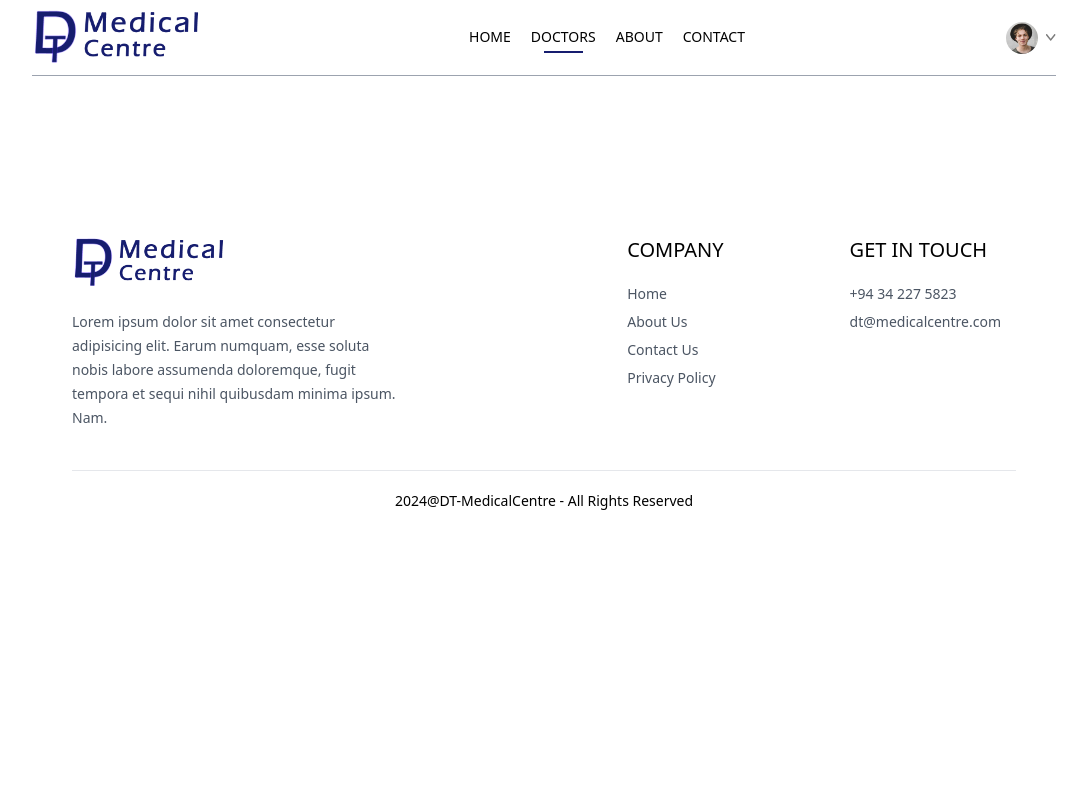
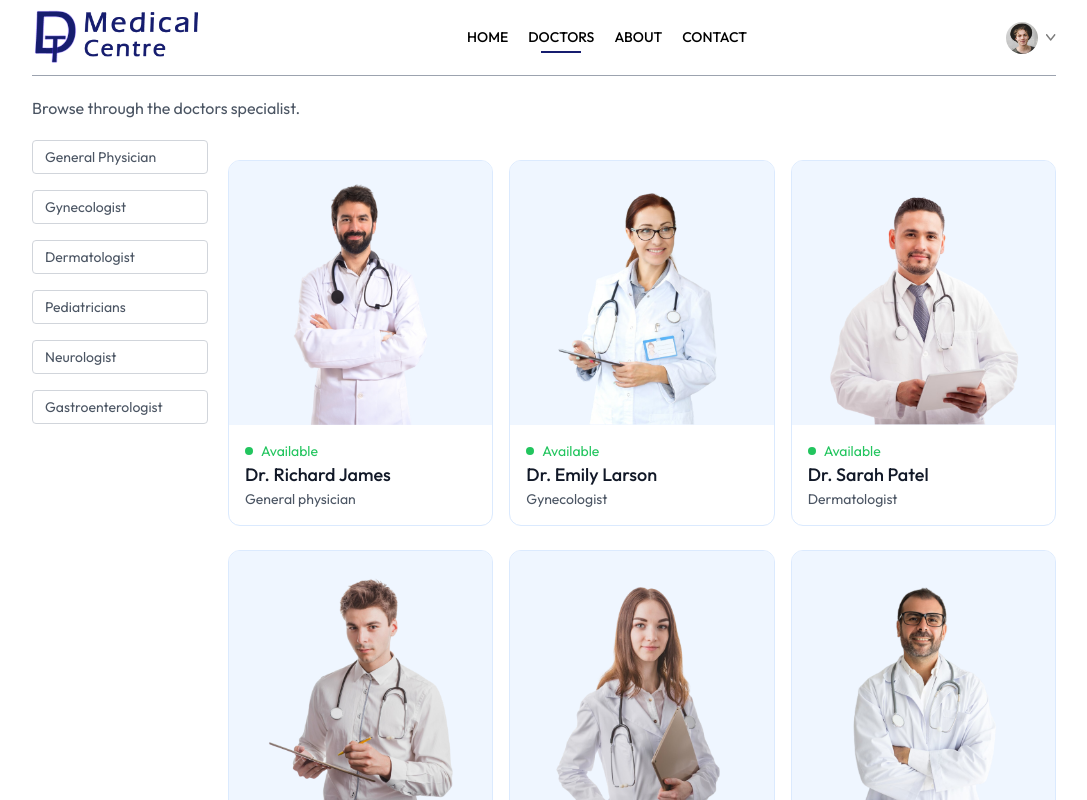
Before and after one commit to asjadahamed77/DT-Medical-Centre, a React (Create React App) app in the folder frontend/: page /doctors in a window 1280 px wide. Shown: the top 800 px of the page, without its empty margins (96-1183 px from the left). Built offline with nearby package versions, Linux system fonts and the light colour scheme.

Commit message:
Created Doctors Page

```diff
--- a/frontend/src/assets/assets.js
+++ b/frontend/src/assets/assets.js
@@ -132,7 +132,7 @@
         _id: 'doc4',
         name: 'Dr. Christopher Lee',
         image: doc4,
-        speciality: 'Pediatricians',
+        speciality: 'Gastroenterologist',
         degree: 'MBBS',
         experience: '2 Years',
         about: 'Dr. Davis has a strong commitment to delivering comprehensive medical care, focusing on preventive medicine, early diagnosis, and effective treatment strategies. Dr. Davis has a strong commitment to delivering comprehensive medical care, focusing on preventive medicine, early diagnosis, and effective treatment strategies.',
--- a/frontend/src/index.css
+++ b/frontend/src/index.css
@@ -1,7 +1,11 @@
+@import url('https://fonts.googleapis.com/css2?family=Outfit:wght@100..900&display=swap');
 @tailwind base;
 @tailwind components;
 @tailwind utilities;
 
+*{
+    font-family: Outfit;
+}
 html {
     scroll-behavior: smooth;
 }
--- a/frontend/src/pages/Doctors.jsx
+++ b/frontend/src/pages/Doctors.jsx
@@ -1,9 +1,51 @@
-import React from 'react'
+import React, { useContext, useEffect, useState } from 'react'
+import { useNavigate, useParams } from 'react-router-dom'
+import { AppContext } from '../context/AppContext'
 
 const Doctors = () => {
+  const {speciality} = useParams()
+  const [filterDoctor,setFilterDoctor] =  useState([])
+  const {doctors} = useContext(AppContext)
+  const navigate = useNavigate()
+  const applyFilter = ()=> {
+    if(speciality){
+      setFilterDoctor(doctors.filter(doc => doc.speciality === speciality))
+    }else{
+      setFilterDoctor(doctors)
+    }
+  }
+  useEffect(()=>{
+    applyFilter()
+  },[doctors,speciality])
   return (
     <div>
-
+      <p className='text-gray-600'>Browse through the doctors specialist.</p>
+      <div className='flex flex-col sm:flex-row items-start gap-5 mt-5'>
+        <div className='flex flex-col gap-4 text-sm text-gray-600'>
+          <p onClick={()=> speciality === 'General physician'?navigate('/doctors'):navigate('/doctors/General physician')} className={`w-[94vw] sm:w-44 pl-3 py-1.5 border border-gray-300 rounded transition-all cursor-pointer pr-12 ${speciality === "General physician" ? 'bg-indigo-100 text-black' : ''}`}>General Physician</p>
+          <p onClick={()=> speciality === 'Gynecologist'?navigate('/doctors'):navigate('/doctors/Gynecologist')} className={`w-[94vw] sm:w-44 pl-3 py-1.5 border border-gray-300 rounded transition-all cursor-pointer pr-12 ${speciality === "Gynecologist" ? 'bg-indigo-100 text-black' : ''}`}>Gynecologist</p>
+          <p onClick={()=> speciality === 'Dermatologist'?navigate('/doctors'):navigate('/doctors/Dermatologist')} className={`w-[94vw] sm:w-44 pl-3 py-1.5 border border-gray-300 rounded transition-all cursor-pointer pr-12 ${speciality === "Dermatologist" ? 'bg-indigo-100 text-black' : ''}`}>Dermatologist</p>
+          <p onClick={()=> speciality === 'Pediatricians'?navigate('/doctors'):navigate('/doctors/Pediatricians')} className={`w-[94vw] sm:w-44 pl-3 py-1.5 border border-gray-300 rounded transition-all cursor-pointer pr-12 ${speciality === "Pediatricians" ? 'bg-indigo-100 text-black' : ''}`}>Pediatricians</p>
+          <p onClick={()=> speciality === 'Neurologist'?navigate('/doctors'):navigate('/doctors/Neurologist')} className={`w-[94vw] sm:w-44 pl-3 py-1.5 border border-gray-300 rounded transition-all cursor-pointer pr-12 ${speciality === "Neurologist" ? 'bg-indigo-100 text-black' : ''}`}>Neurologist</p>
+          <p onClick={()=> speciality === 'Gastroenterologist'?navigate('/doctors'):navigate('/doctors/Gastroenterologist')} className={`w-[94vw] sm:w-44 pl-3 py-1.5 border border-gray-300 rounded transition-all cursor-pointer pr-12 ${speciality === "Gastroenterologist" ? 'bg-indigo-100 text-black' : ''}`}>Gastroenterologist</p>
+        </div>
+        <div className='w-full grid grid-cols-auto-fill gap-4 pt-5 gap-y-6 px-3 sm:px-0'>
+        {
+          filterDoctor.map((item,index)=>(
+            <div onClick={()=>navigate(`/appointment/${item._id}`)} className='border border-blue-100 overflow-hidden rounded-xl hover:translate-y-[-10px] transition-all duration-500' key={index}>
+                <img className='bg-blue-50' src={item.image} alt="DrImage" />
+                <div className='p-4'>
+                  <div className='flex items-center gap-2 text-sm text-center text-green-500  '>
+                    <p className='w-2 h-2 rounded-full bg-green-500 '></p><p>Available</p>
+                  </div>
+                  <p className='text-gray-900 text-lg font-medium'>{item.name}</p>
+                  <p className='text-gray-600 text-sm'>{item.speciality}</p>
+                </div>
+            </div>
+          ))
+        }
+        </div>
+      </div>
     </div>
   )
 }
```
